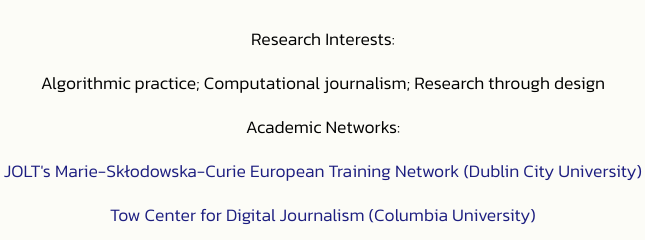
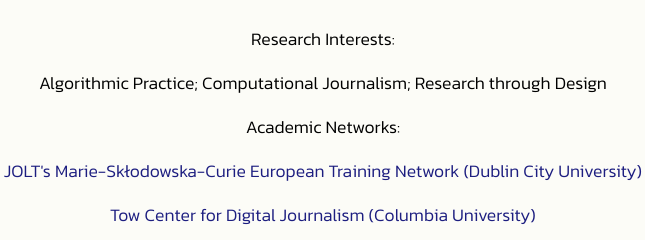
Before and after one commit to dragonzord/dragonzord.github.io, a plain HTML site: page index.html in a window 1280 px wide. Shown: the part 415-655 px from the top of the page, 111-756 px from the left. Drawn offline with Linux system fonts and the light colour scheme.

Commit message:
Update index.html

```diff
--- a/index.html
+++ b/index.html
@@ -28,7 +28,7 @@
         </div>
         <div class="subcard" id="subcard3">
           <p>Research Interests:</p>
-          <p>Algorithmic practice; Computational journalism; Research through design<p>
+          <p>Algorithmic Practice; Computational Journalism; Research through Design<p>
           <p>Academic Networks:</p>
           <a target="_blank" style="color: #1d1e80; text-decoration: none" href="http://joltetn.eu/"><p>JOLT's Marie-Skłodowska-Curie European Training Network (Dublin City University)</p></a>
           <a target="_blank" style="color: #1d1e80; text-decoration: none" href="https://towcenter.columbia.edu/"><p>Tow Center for Digital Journalism (Columbia University)</p></a>
```
